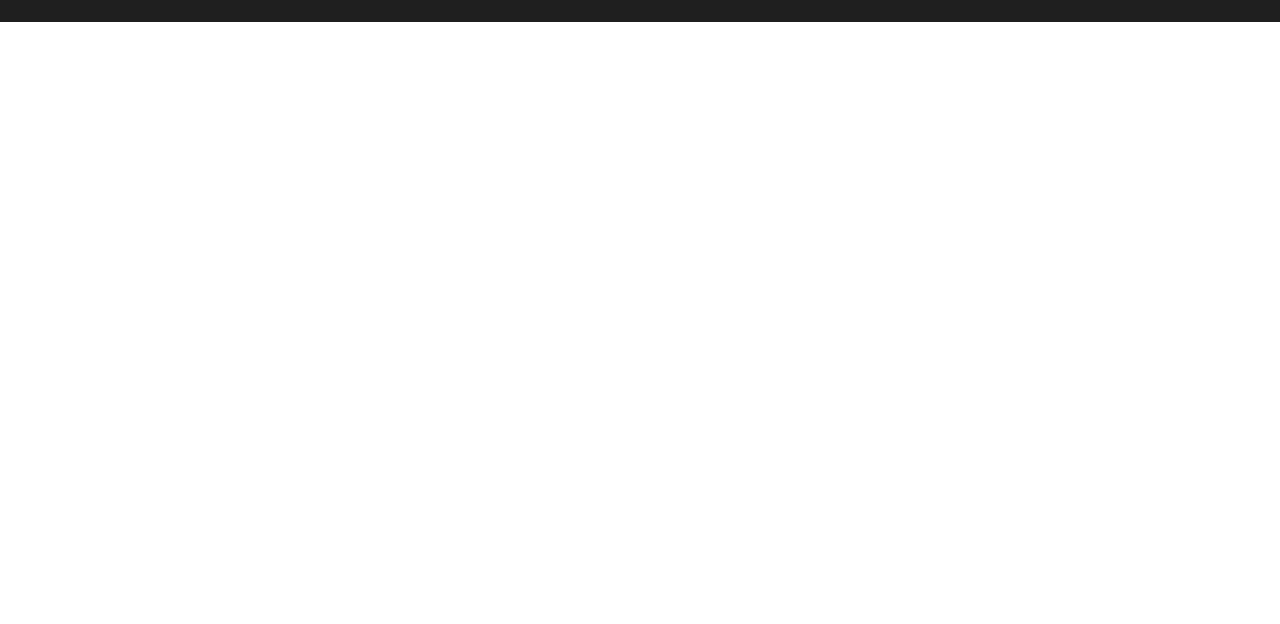
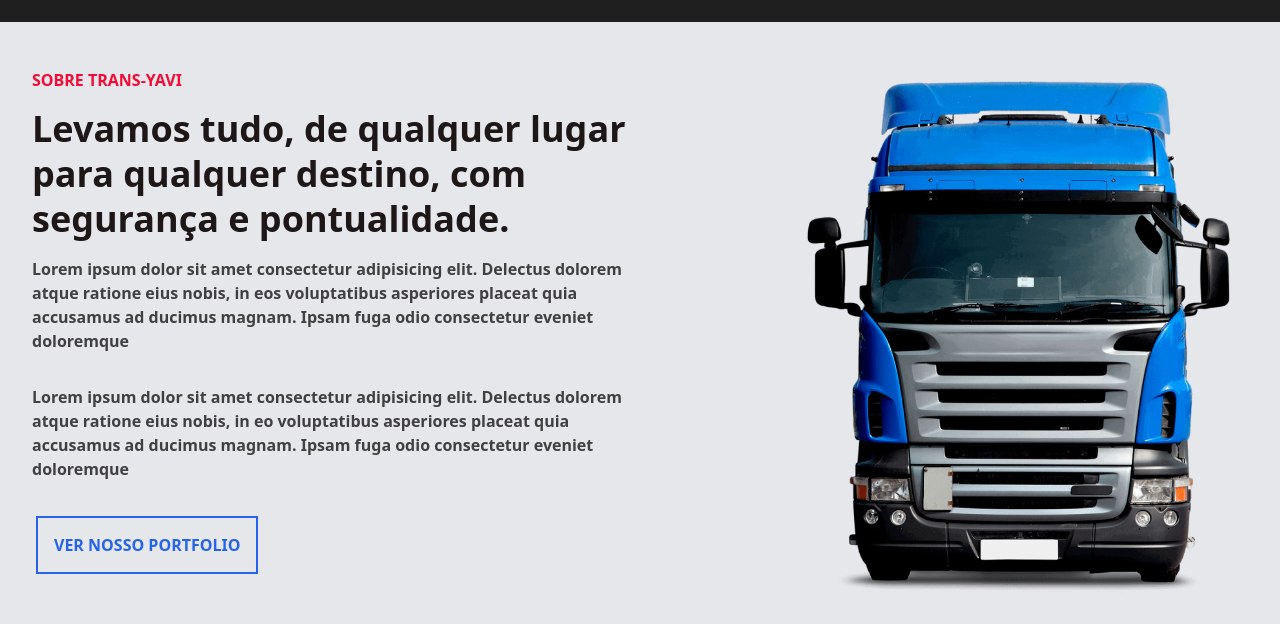
Before and after one commit to Norberto-Boa/logistics-website, a website built with Parcel: page src/index.html in a window 1280 px wide. Shown: the part 778-1402 px from the top of the page. Before the commit the page ends 800 px from the top, so only its background shows below. Built offline with nearby package versions, Linux system fonts and the light colour scheme; grey boxes are pictures that could not be loaded.

Commit message:
ADD: finish about-us section desktop version

```diff
--- a/src/index.html
+++ b/src/index.html
@@ -4,6 +4,7 @@
   <meta charset="UTF-8">
   <meta name="viewport" content="width=device-width, initial-scale=1.0">
   <link rel="stylesheet" href="./styles/index.css" type="text/css">
+  <link href="https://unpkg.com/aos@2.3.1/dist/aos.css" rel="stylesheet">
   <title>Trans-Yavi</title>
 </head>
 <body>
@@ -69,7 +70,7 @@
     </header>
 
     <section class="w-full relative" id="hero">
-      <div class="max-w-screen-2xl mx-auto px-4 lg:px-8 items-center h-screen flex justify-center">
+      <div class="max-w-screen-2xl mx-auto px-4 lg:px-8 items-center min-h-screen flex justify-center">
         <!-- Texto-->
         <div class="sm:py-28 lg:py-32  overflow-hidden lg:ml-auto mx-auto py-8">
           <img src="./assets/distribution.svg" alt="Distribution icon" class="max-lg:mx-auto lg:ml-auto w-32">
@@ -96,9 +97,60 @@
         <div class="absolute bg-black/80 h-full w-full top-0 right-0 bg-cover -z-40 "></div>
       </div>
     </section>
+
+    <section id="about-us" class="bg-section">
+      <div class="max-w-screen-2xl mx-auto px-4 lg:px-8 items-center grid grid-cols-8 py-12 justify-between">
+        <!-- Text -->
+        <div class="w-full h-full text-center lg:text-start col-span-4">
+          <p class="text-primary leading-tight font-bold uppercase">
+            Sobre Trans-Yavi
+          </p>
+          <h2 class="text-terciary font-black text-4xl leading-tight font-roboto my-4">
+            Levamos tudo, de qualquer lugar para qualquer destino, com segurança e pontualidade.
+          </h2>
+          <p class="text-paragraphs mb-8 font-semibold">
+            Lorem ipsum dolor sit amet consectetur adipisicing elit. Delectus dolorem
+             atque ratione eius nobis, in eos voluptatibus asperiores placeat quia
+             accusamus ad ducimus magnam. Ipsam fuga odio consectetur eveniet doloremque
+          </p>
+          <p class="text-paragraphs mb-12 font-semibold">
+            Lorem ipsum dolor sit amet consectetur adipisicing elit. Delectus dolorem
+             atque ratione eius nobis, in eo voluptatibus asperiores placeat quia
+             accusamus ad ducimus magnam. Ipsam fuga odio consectetur eveniet doloremque
+          </p>
+
+          <div class="lg:text-start text-center mt-8 text-secondary lg:ml-auto p-1 mx-auto">
+            <a
+            href="#"
+            target="_blank"
+            rel="noopener noreferrer"
+            class="p-4 border-2 text-secondary border-secondary uppercase hover:bg-secondary transition-all hover:text-white font-semibold"
+            >
+              Ver nosso Portfolio
+            </a>
+          </div>
+        </div>
+
+        <!-- Images -->
+        <div
+        class="col-start-6 col-end-9 w-full"
+        data-aos="zoom-in"
+        data-aos-duration="1500"
+        data-aos-anchor-placement="top-bottom"
+        >
+          <div class="h-full">
+            <img src="./assets/truck.png" alt="" class="lg:w-auto ">
+          </div>
+        </div>
+      </div>
+    </section>
   </div>
 
 
   <script src="./scripts/main.js"></script>
+  <script src="https://unpkg.com/aos@2.3.1/dist/aos.js"></script>
+  <script>
+    AOS.init();
+  </script>
 </body>
 </html>
--- a/tailwind.config.js
+++ b/tailwind.config.js
@@ -7,6 +7,13 @@ module.exports = {
     extend: {
       backgroundImage: {
         "hero": "url(../assets/HeroBg.jpg)"
+      },
+      colors: {
+        "primary": "#F20C36",
+        "secondary": "#2563EB",
+        "terciary": "#1E1717",
+        "paragraphs": "#404040",
+        "section": "#E5E7EB"
       }
     },
   },
```
Also changed, not shown: src/assets/truck.png (added).
